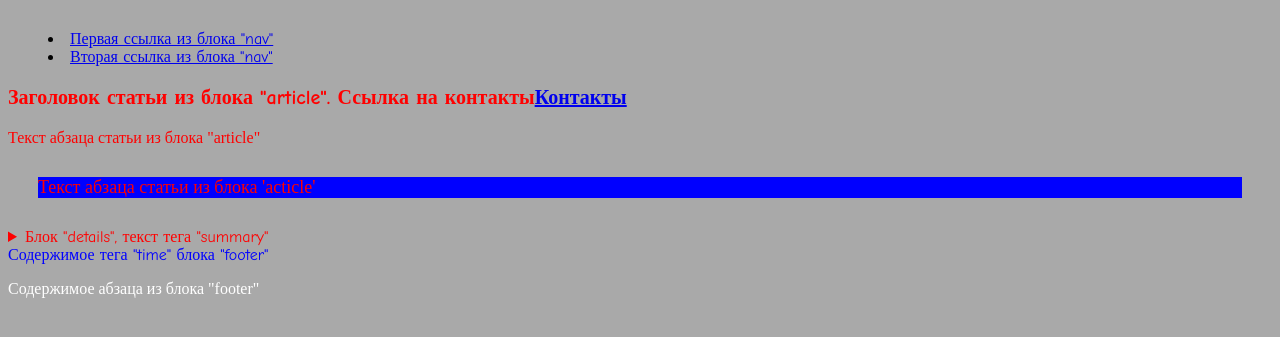
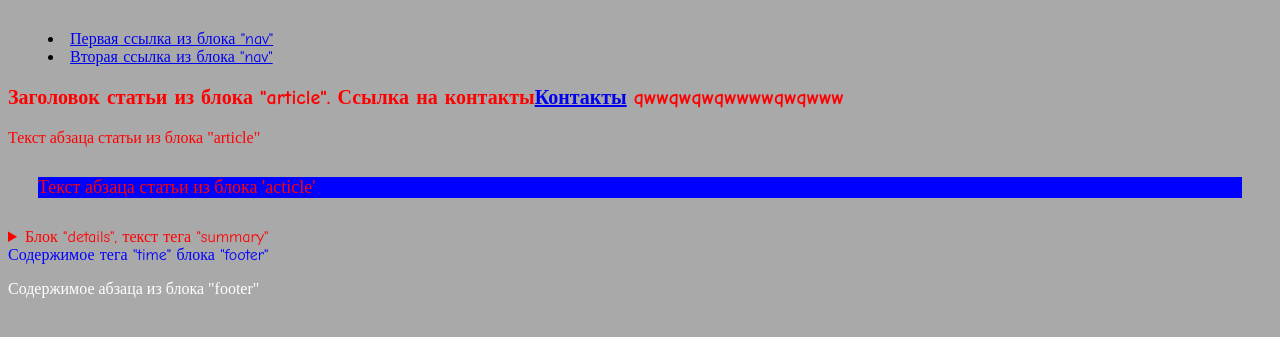
Before and after one commit to Chikunova/testsite, a plain HTML site: page second.html in a window 1280 px wide. Shown: the part 101-438 px from the top of the page. Drawn offline with Linux system fonts and the light colour scheme.

Commit message:
Update second.html

```diff
--- a/second.html
+++ b/second.html
@@ -106,6 +106,7 @@
             <h3>
                Заголовок статьи из блока "article".
 		Ссылка на контакты<a href="second.html">Контакты</a>
+		    qwwqwqwqwwwwqwqwww
             </h3>
             <p class='red-text'>
                Текст абзаца статьи из блока "article"
```
